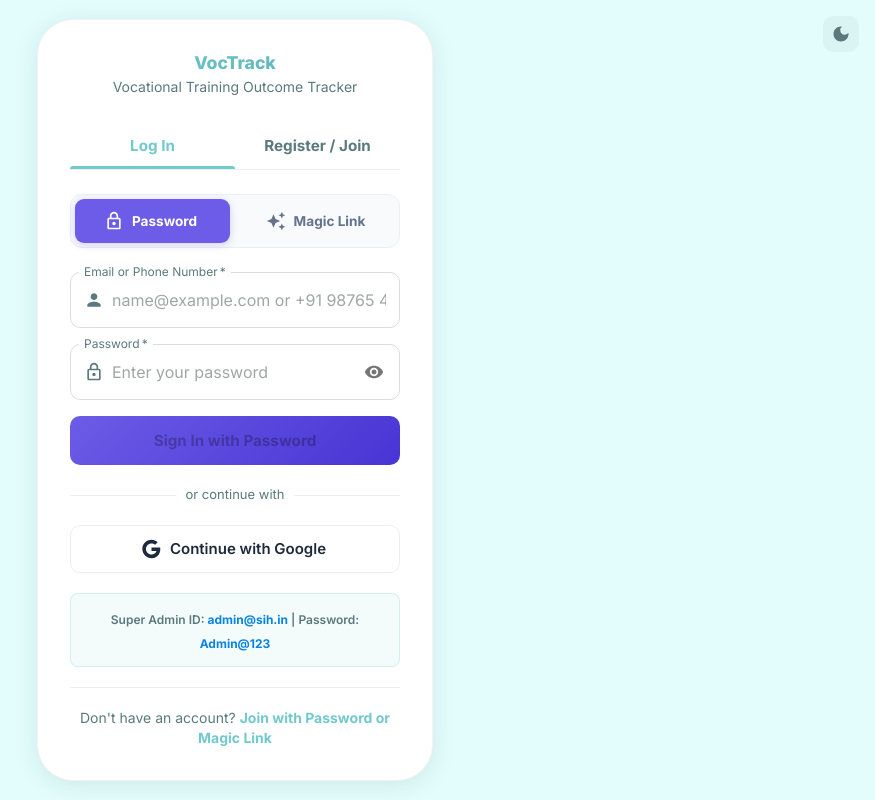
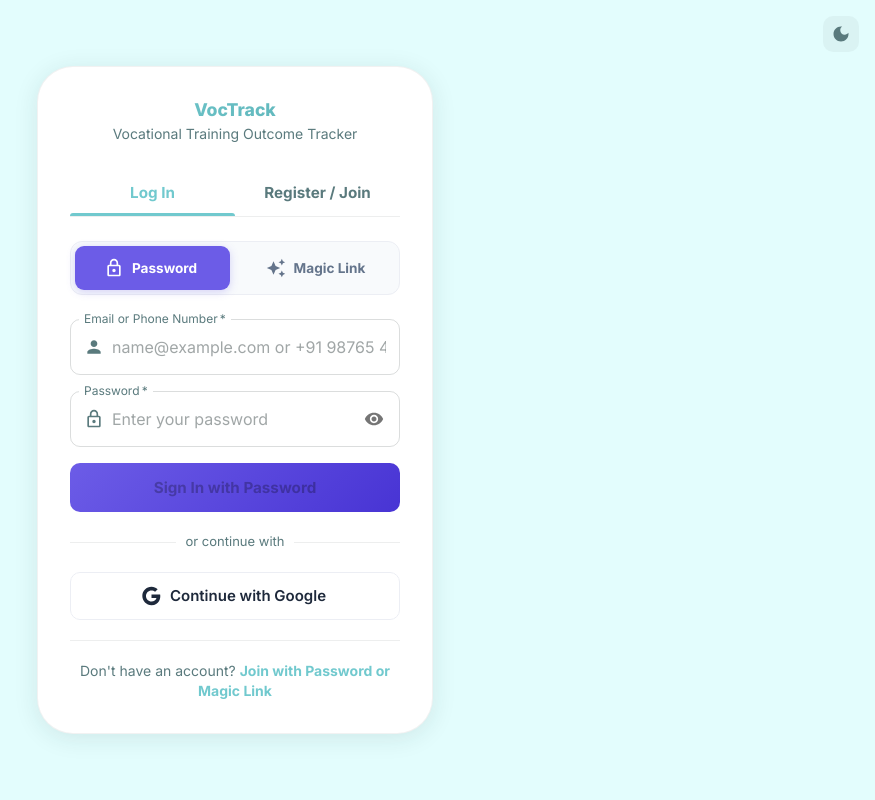
Before and after one commit to krish00000003/techniculture_sih2026, a React (Vite) app in the folder client/: page /login in a window 1280 px wide. Shown: the whole page, without its empty margins (405-1280 px from the left). Built offline with nearby package versions, Linux system fonts and the light colour scheme; no server answers.

Commit message:
Remove Super Admin credential helper badge from login page

```diff
--- a/client/src/pages/auth/Login.jsx
+++ b/client/src/pages/auth/Login.jsx
@@ -399,12 +399,6 @@ export default function Login() {
             Continue with Google
           </Button>
 
-          <Box sx={{ mt: 2.5, p: 1.5, borderRadius: '8px', bgcolor: 'rgba(113,201,206,0.08)', border: '1px solid rgba(113,201,206,0.25)', textAlign: 'center' }}>
-            <Typography variant="caption" sx={{ color: 'text.secondary', fontWeight: 600 }}>
-              Super Admin ID: <strong style={{ color: '#0984E3' }}>admin@sih.in</strong> | Password: <strong style={{ color: '#0984E3' }}>Admin@123</strong>
-            </Typography>
-          </Box>
-
           <Divider sx={{ my: 2.5 }} />
 
           {/* Switch to Register link */}
```
